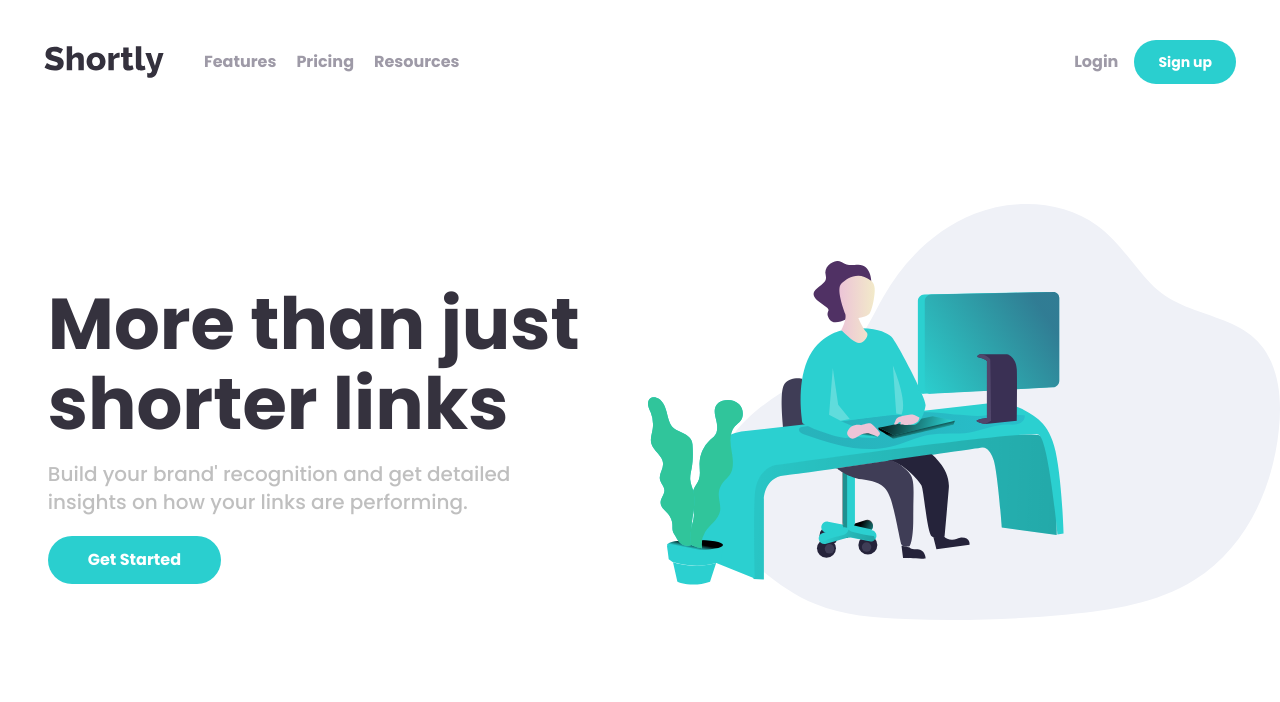
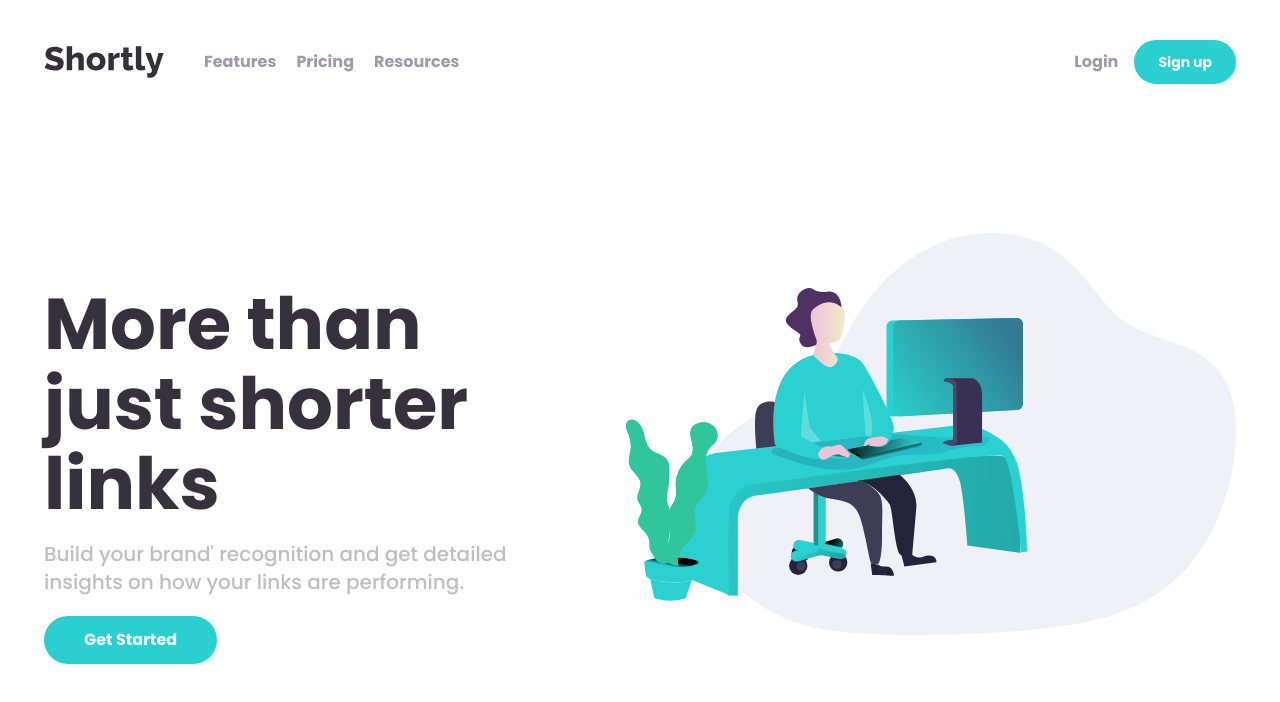
Before and after one commit to vamdigital/url-shortening, a Next.js app: page / in a window 1280 px wide. Shown: the top 702 px of the page. Built offline with nearby package versions, Linux system fonts and the light colour scheme.

Commit message:
fix(responsive): fixes responsive layout with hero section

```diff
--- a/package.json
+++ b/package.json
@@ -13,10 +13,13 @@
     "prepare": "husky"
   },
   "dependencies": {
+    "@hookform/resolvers": "^3.6.0",
     "babel-plugin-react-compiler": "^0.0.0-experimental-592953e-20240517",
     "next": "15.0.0-rc.0",
     "react": "19.0.0-rc-f994737d14-20240522",
-    "react-dom": "19.0.0-rc-f994737d14-20240522"
+    "react-dom": "19.0.0-rc-f994737d14-20240522",
+    "react-hook-form": "^7.51.5",
+    "zod": "^3.23.8"
   },
   "devDependencies": {
     "@commitlint/cli": "^19.3.0",
--- a/src/app/components/Button/Button.tsx
+++ b/src/app/components/Button/Button.tsx
@@ -16,7 +16,6 @@ export const Button = ({
 }: ButtonProps) => {
   return (
     <button
-      type='button'
       className={`rounded-full ${isRounded ? 'rounded-full' : 'rounded-3xl'} ${variant === 'small' ? 'px-6 py-3 text-sm' : 'px-10 py-3'} bg-cyan font-bold text-white transition-opacity  duration-300 ease-linear hover:bg-cyan/40 ${className}`}
     >
       {children}
--- a/src/app/components/Hero/Hero.tsx
+++ b/src/app/components/Hero/Hero.tsx
@@ -3,12 +3,13 @@ import { Button } from '../Button/Button'
 export const Hero = () => {
   return (
     <div className='relative mt-10 flex w-full lg:mt-20 max-mobile:flex-col'>
+      <div className='container flex items-center max-mobile:flex-col'>
         <div className='mt-5 flex flex-col lg:mt-20 lg:w-[80%] max-mobile:order-2 max-mobile:px-3'>
-        <div className='container lg:max-w-[600px]'>
-          <h1 className='text-4xl font-bold text-v-d-blue  lg:w-[600px] lg:text-7xl lg:leading-[80px] max-mobile:text-center'>
+          <div className='lg:max-w-[500px]'>
+            <h1 className='text-4xl font-bold text-v-d-blue  lg:w-[500px] lg:text-7xl lg:leading-[80px] max-mobile:text-center'>
               More than just shorter links
             </h1>
-          <p className='my-4 max-w-[500px] text-lg text-l-gray lg:text-xl max-mobile:text-center'>
+            <p className='my-4 max-w-[500px] text-lg text-l-gray lg:text-xl max-mobile:mx-auto max-mobile:text-center'>
               Build your brand&apos; recognition and get
               detailed insights on how your links are
               performing.
@@ -18,7 +19,7 @@ export const Hero = () => {
             </div>
           </div>
         </div>
-      <div className='flex flex-col max-mobile:order-1 max-mobile:px-5'>
+        <div className='flex flex-col lg:min-w-[500px] max-mobile:order-1 max-mobile:px-5'>
           <Image
             src='/illustration-working.svg'
             width={1000}
@@ -29,5 +30,6 @@ export const Hero = () => {
           />
         </div>
       </div>
+    </div>
   )
 }
--- a/tsconfig.json
+++ b/tsconfig.json
@@ -11,6 +11,7 @@
     "moduleResolution": "bundler",
     "resolveJsonModule": true,
     "isolatedModules": true,
+    "forceConsistentCasingInFileNames": true,
     "jsx": "preserve",
     "incremental": true,
     "plugins": [
```
Also changed, not shown: 1 other file (tests, documents, lock files or other folders). Lines whose indentation alone changed are shown as unchanged.
